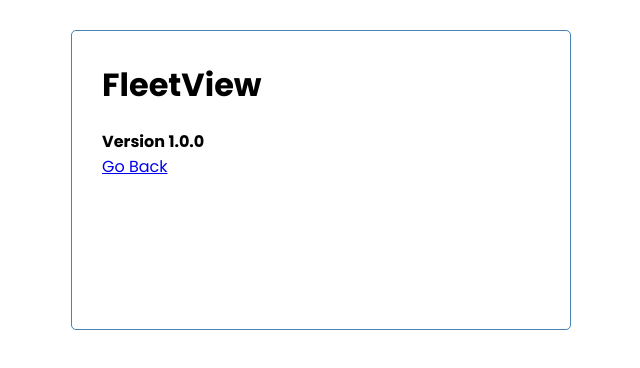
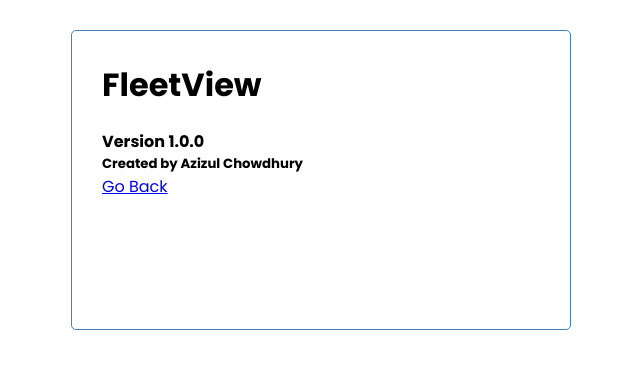
Before and after one commit to azizul-c/FleetView, a React (Create React App) app: page /about in a window 1280 px wide. Shown: the top 368 px of the page, without its empty margins (319-959 px from the left). Built offline with nearby package versions, Linux system fonts and the light colour scheme; data requests are answered from the project's data file.

Commit message:
Update About page

```diff
--- a/src/components/About.js
+++ b/src/components/About.js
@@ -3,8 +3,9 @@ import { Link } from "react-router-dom"
 const About = () => {
   return (
     <div>
-        <h4>Version 1.0.0</h4>
-        <Link to="/">Go Back</Link>
+      <h4>Version 1.0.0</h4>
+      <h5>Created by Azizul Chowdhury</h5>
+      <Link to="/">Go Back</Link>
     </div>
   )
 }
```
